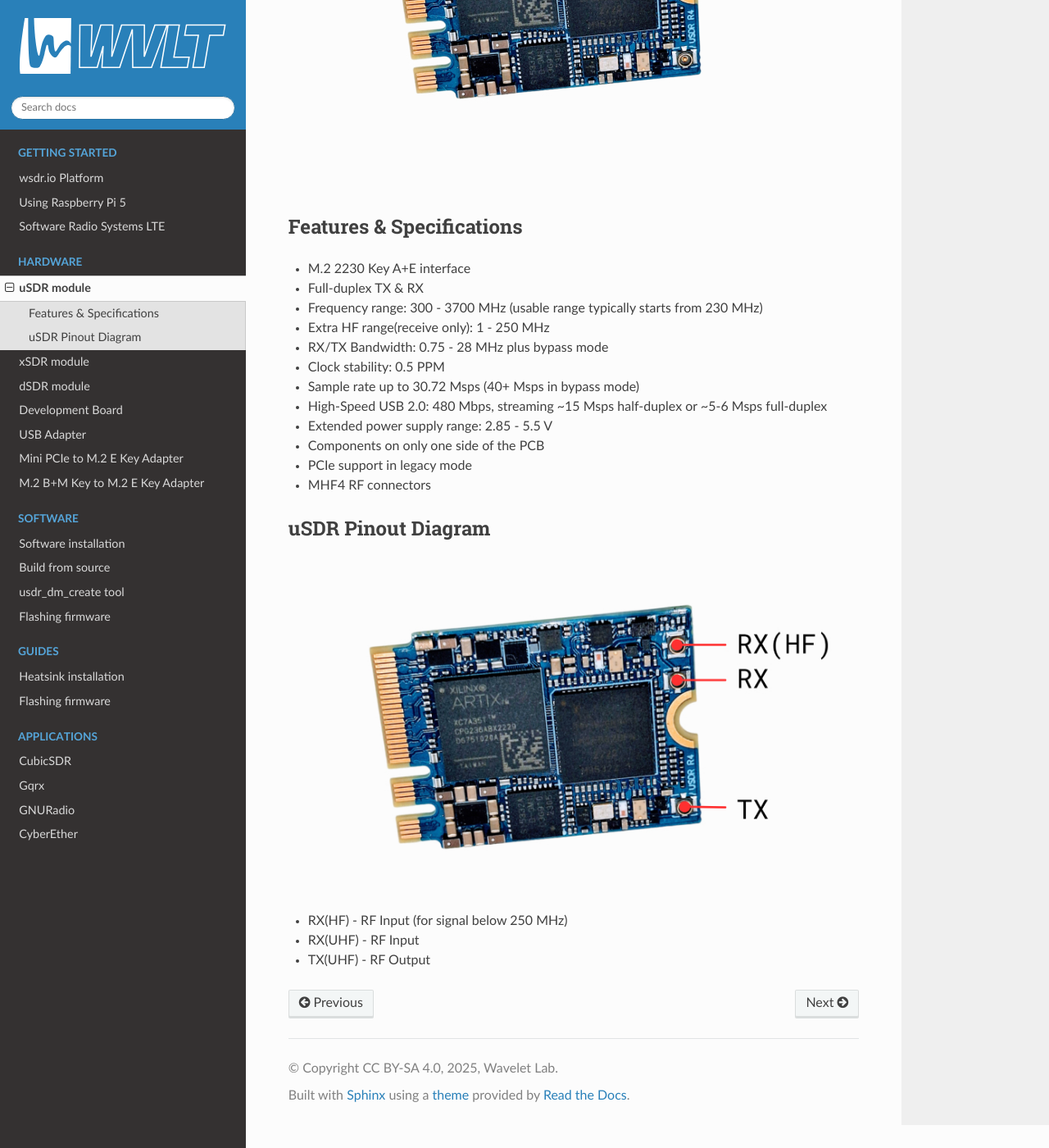
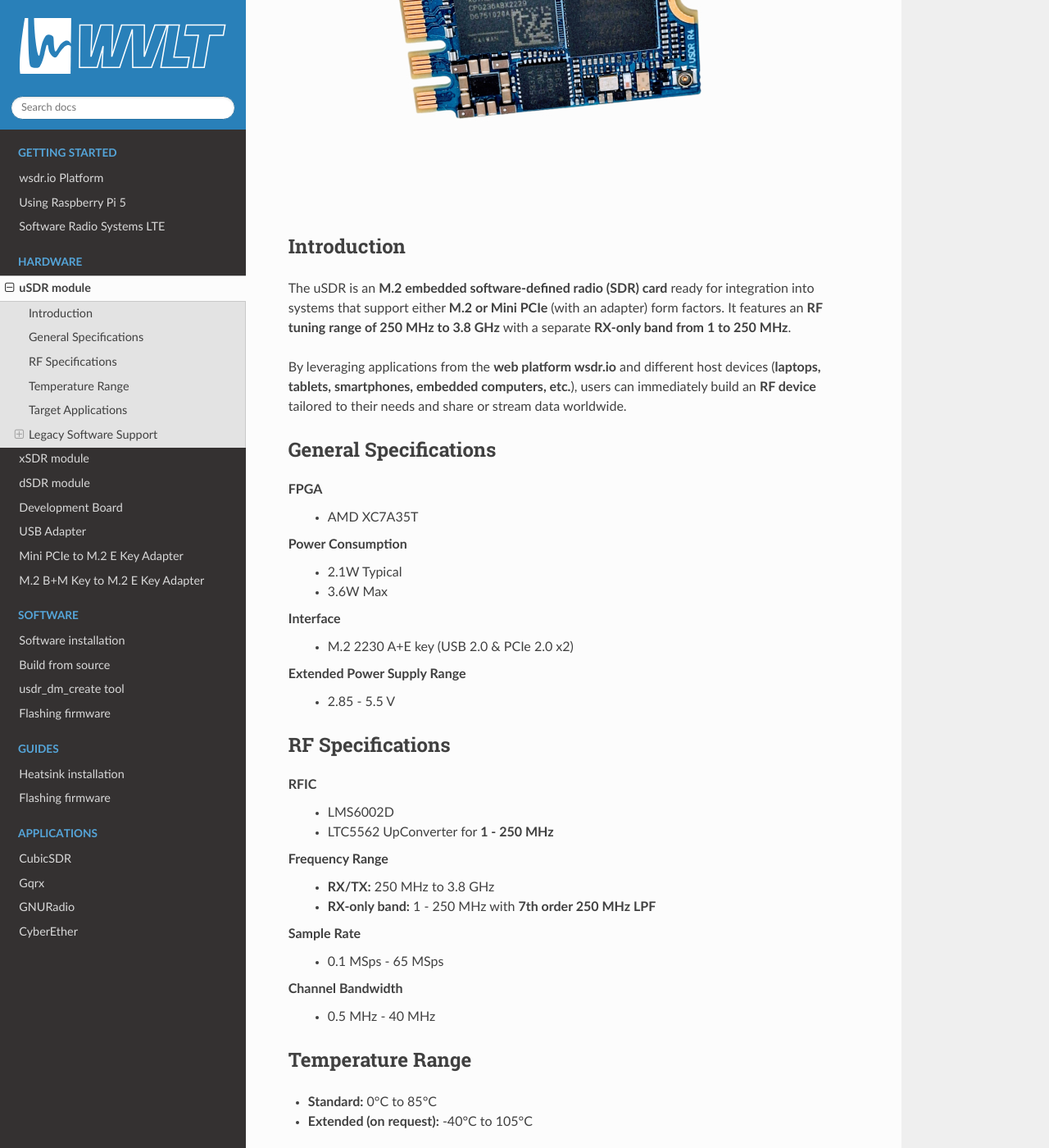
Before and after one commit to wavelet-lab/docs, a Sphinx documentation site: the page built from source/hardware/usdr.rst, in a window 1280 px wide and 1400 px high, scrolled down 483 px. Shown: the whole window at 82% size. Built offline with Sphinx 7.4.7 and the Read the Docs theme 3.1.0, drawn with Linux system fonts in a browser that asks for light colours; some of the changed text lies outside the part shown.

Commit message:
Update usdr.rst

```diff
--- a/source/hardware/usdr.rst
+++ b/source/hardware/usdr.rst
@@ -2,27 +2,79 @@
 uSDR module
 ===========
 
-A tiny, single-sided M.2 2230 A+E key form factor Software Defined Radio board.
+A tiny **M.2 single-side component SDR** designed for seamless integration into embedded and portable systems..
 
 
 .. image:: ../_static/hw_usdr_1.jpg
    :alt: uSDR module
 
-Features & Specifications
--------------------------
 
-* M.2 2230 Key A+E interface
-* Full-duplex TX & RX
-* Frequency range: 300 - 3700 MHz (usable range typically starts from 230 MHz)
-* Extra HF range(receive only): 1 - 250 MHz
-* RX/TX Bandwidth: 0.75 - 28 MHz plus bypass mode
-* Clock stability: 0.5 PPM
-* Sample rate up to 30.72 Msps (40+ Msps in bypass mode)
-* High-Speed USB 2.0: 480 Mbps, streaming ~15 Msps half-duplex or ~5-6 Msps full-duplex
-* Extended power supply range: 2.85 - 5.5 V
-* Components on only one side of the PCB
-* PCIe support in legacy mode
-* MHF4 RF connectors
+Introduction
+============
+
+The uSDR is an **M.2 embedded software-defined radio (SDR) card** ready for integration into systems that support either **M.2 or Mini PCIe** (with an adapter) form factors. It features an **RF tuning range of 250 MHz to 3.8 GHz** with a separate **RX-only band from 1 to 250 MHz**.
+
+By leveraging applications from the **web platform wsdr.io** and different host devices (**laptops, tablets, smartphones, embedded computers, etc.**), users can immediately build an **RF device** tailored to their needs and share or stream data worldwide.
+
+General Specifications
+======================
+
+**FPGA**
+  - AMD XC7A35T
+
+**Power Consumption**
+  - 2.1W Typical
+  - 3.6W Max
+
+**Interface**
+  - M.2 2230 A+E key (USB 2.0 & PCIe 2.0 x2)
+
+**Extended Power Supply Range**
+  - 2.85 - 5.5 V
+
+RF Specifications
+=================
+
+**RFIC**
+  - LMS6002D
+  - LTC5562 UpConverter for **1 - 250 MHz**
+
+**Frequency Range**
+  - **RX/TX:** 250 MHz to 3.8 GHz
+  - **RX-only band:** 1 - 250 MHz with **7th order 250 MHz LPF**
+
+**Sample Rate**
+  - 0.1 MSps - 65 MSps
+
+**Channel Bandwidth**
+  - 0.5 MHz - 40 MHz
+
+Temperature Range
+=================
+
+- **Standard:** 0°C to 85°C
+- **Extended (on request):** -40°C to 105°C
+
+Target Applications
+===================
+
+**Cellular Communication**
+  - Establish dedicated wireless networks by implementing **BTS, eNodeB, or gNodeB** systems via open-source solutions like **srsRAN** or **Amarisoft**
+
+**Temperature Stability**
+  - **LMS6002D BiCMOS technology** ensures RF stability and predictable performance over a **wide temperature range (-50°C to 100°C)**
+
+**Embedded Applications**
+  - Develop **compact and high-performance** frequency analysis devices
+
+**Data Link**
+  - Build a **communication channel** between points worldwide via a **web platform**
+
+Legacy Software Support
+=======================
+
+- **GNU Radio, srsRAN, and many more through SoapySDR**
+
 
 uSDR Pinout Diagram
 -------------------
```
